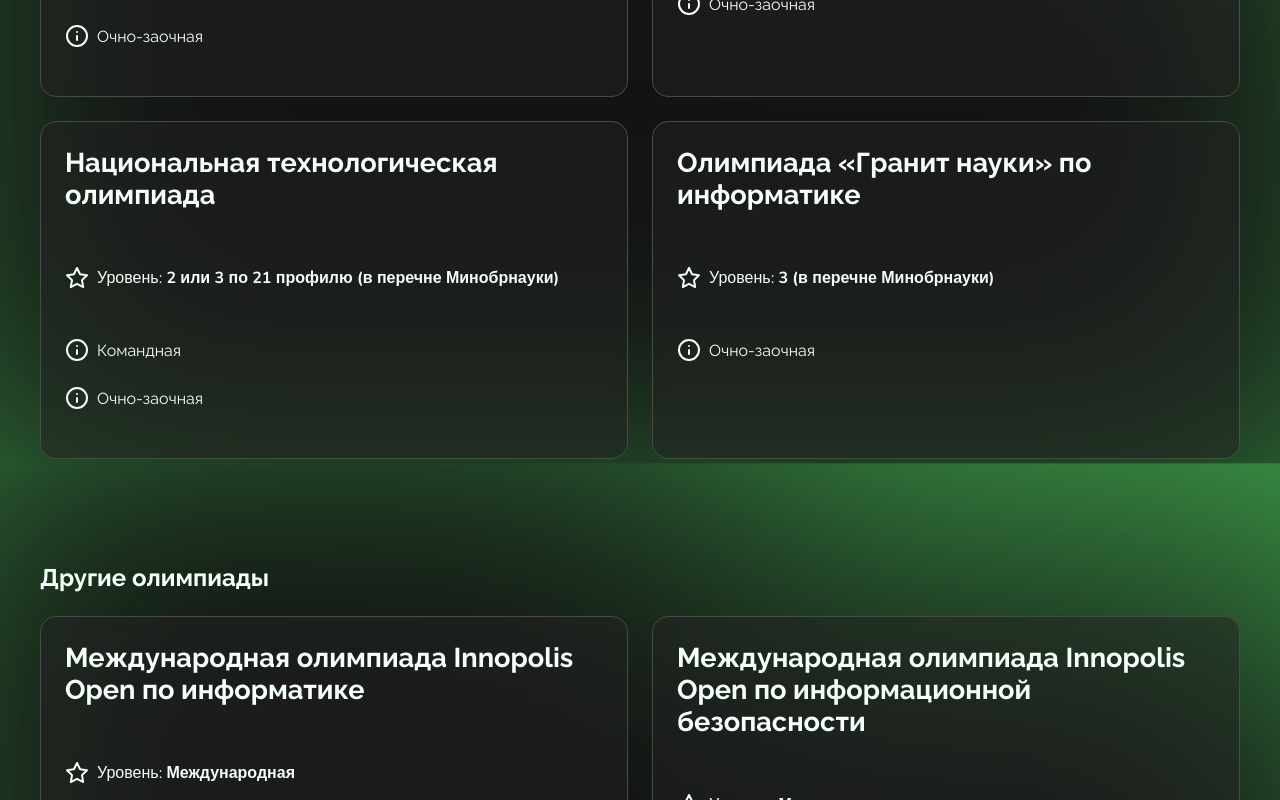
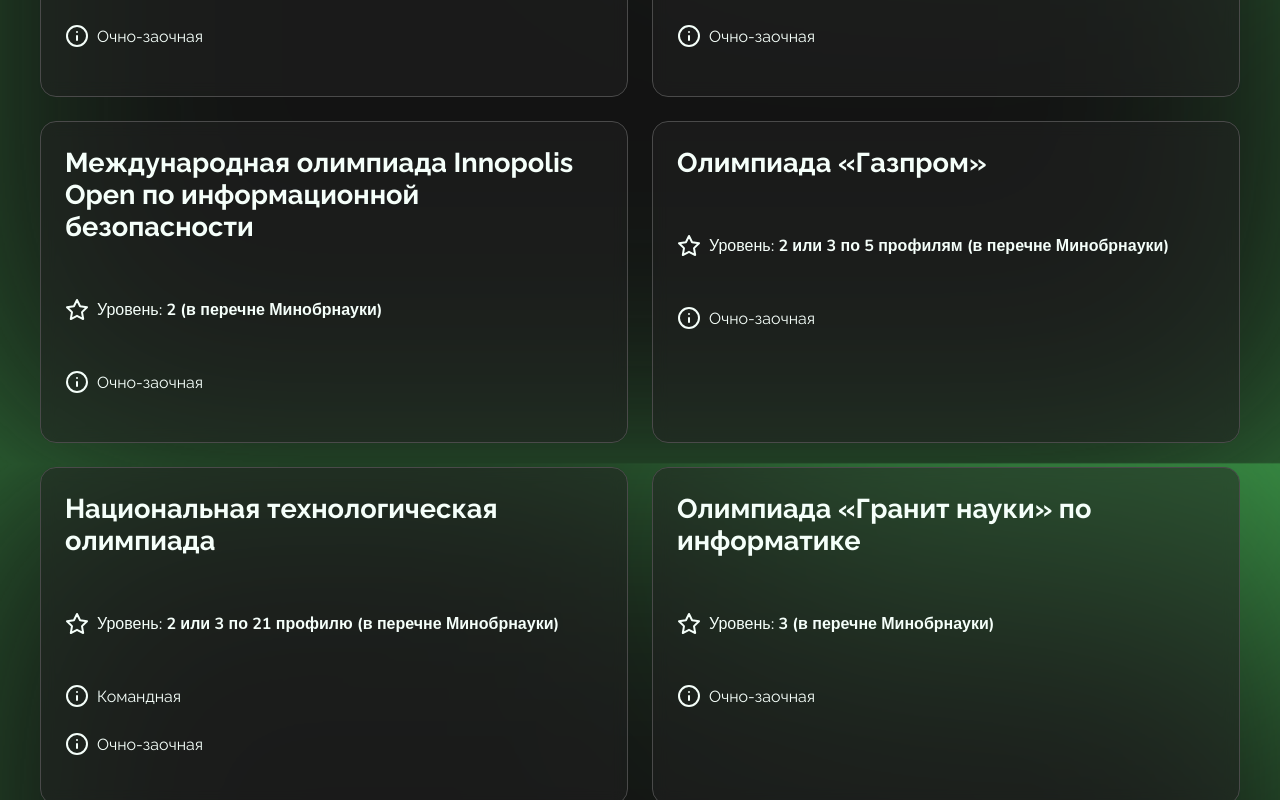
Before and after one commit to svbinf-ru/svbinf.ru, a Next.js app: page /olymp/list in a window 1280 px wide. Shown: the part 1240-2040 px from the top of the page. Built offline with nearby package versions, Linux system fonts and the light colour scheme.

Commit message:
chore(content): move some olympiads to listed

```diff
--- a/content/olymp/list.ts
+++ b/content/olymp/list.ts
@@ -46,6 +46,18 @@
         info: ['Очно-заочная'],
     },
     {
+        title: 'Международная олимпиада Innopolis Open по информатике',
+        href: 'https://olimpiada.ru/activity/5283',
+        level: '2 (в перечне Минобрнауки)',
+        info: ['Очно-заочная'],
+    },
+    {
+        title: 'Международная олимпиада Innopolis Open по информационной безопасности',
+        href: 'https://olimpiada.ru/activity/5698',
+        level: '2 (в перечне Минобрнауки)',
+        info: ['Очно-заочная'],
+    },
+    {
         title: 'Олимпиада «Газпром»',
         href: 'https://olimpiada.ru/activity/5516',
         level: '2 или 3 по 5 профилям (в перечне Минобрнауки)',
@@ -67,18 +79,6 @@
 
 // Другие олимпиады (не из перечня Минобрнауки).
 export const otherOlympiads: Olymp[] = [
-    {
-        title: 'Международная олимпиада Innopolis Open по информатике',
-        href: 'https://olimpiada.ru/activity/5283',
-        type: 'Олимпиада',
-        level: 'Международная',
-    },
-    {
-        title: 'Международная олимпиада Innopolis Open по информационной безопасности',
-        href: 'https://olimpiada.ru/activity/5698',
-        type: 'Олимпиада',
-        level: 'Международная',
-    },
     {
         title: 'Санкт-Петербургская открытая олимпиада по программированию для 3-7 классов',
         href: 'http://prog.matolimp-spb.org',
```
